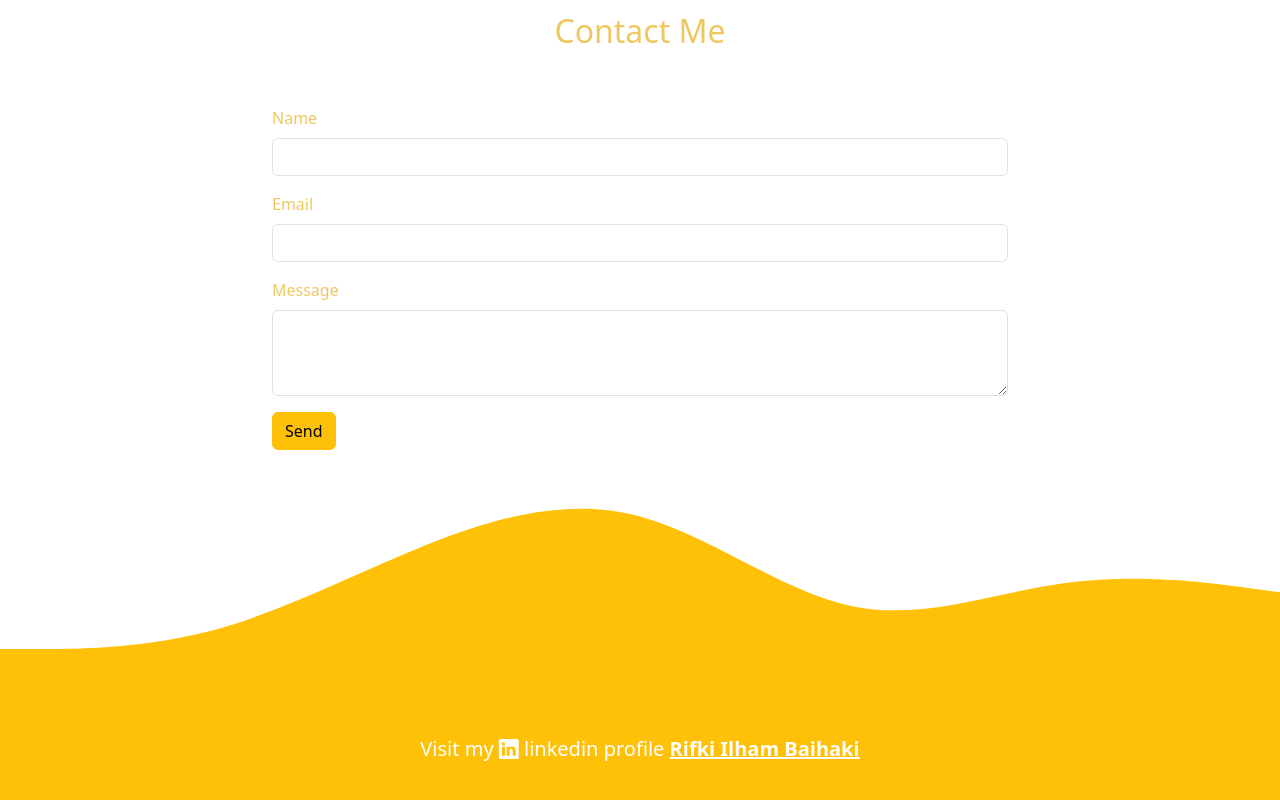
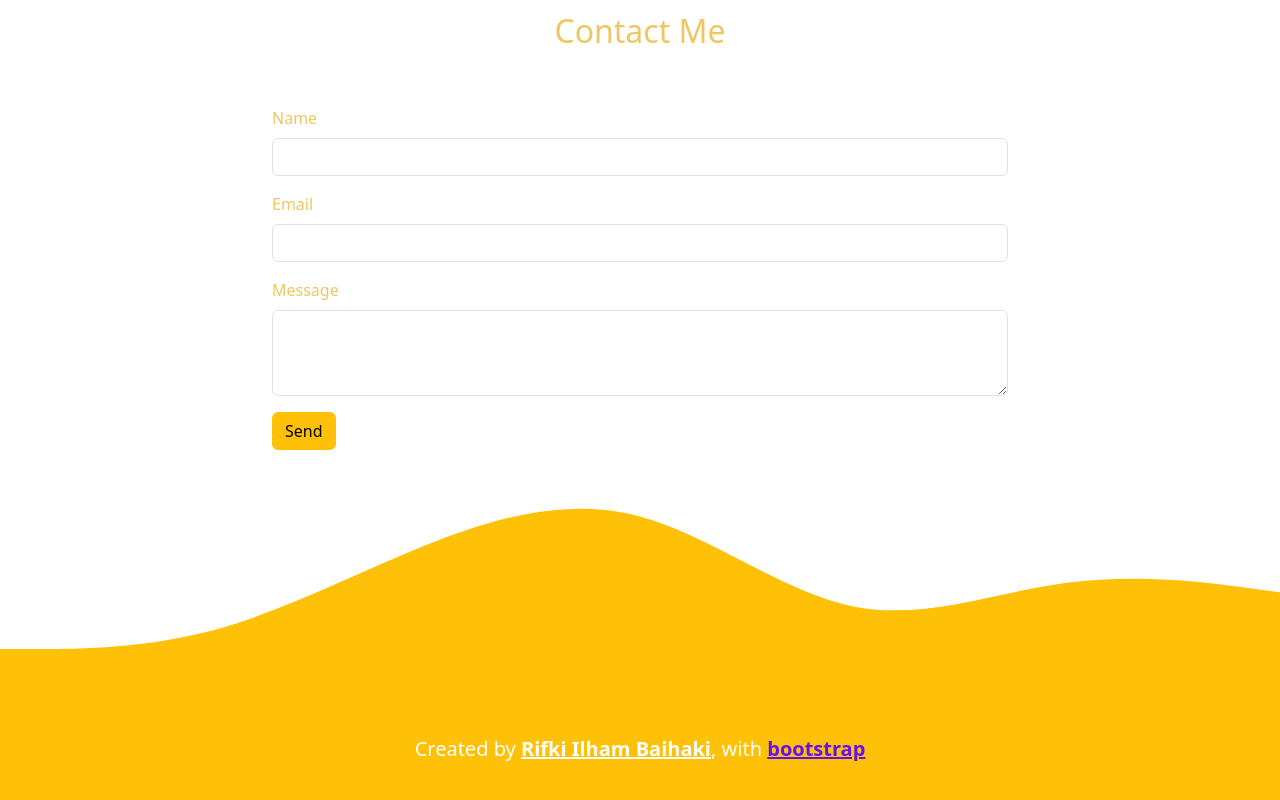
Before and after one commit to rifkiilhambaihaki/rifkibootsrap.io, a plain HTML site: page index.html in a window 1280 px wide. Shown: the part 2661-3461 px from the top of the page. Drawn offline with nearby package versions, Linux system fonts and the light colour scheme.

Commit message:
mengubah tulisan

```diff
--- a/index.html
+++ b/index.html
@@ -290,11 +290,18 @@
     <!-- Footer -->
     <footer class="bg-warning text-white text-center pb-5">
       <p class="fs-5">
-        Visit my <i class="bi bi-linkedin"></i> linkedin profile
+        Created by
         <a
           href="https://www.linkedin.com/in/rifki-ilham-baihaki-5260b5220/"
+          target="_blank"
           class="text-white fw-bold"
           >Rifki Ilham Baihaki</a
+        >, with
+        <a
+          href="https://getbootstrap.com/"
+          class="fw-bold"
+          style="color: #6610f2"
+          >bootstrap</a
         >
       </p>
     </footer>
```
